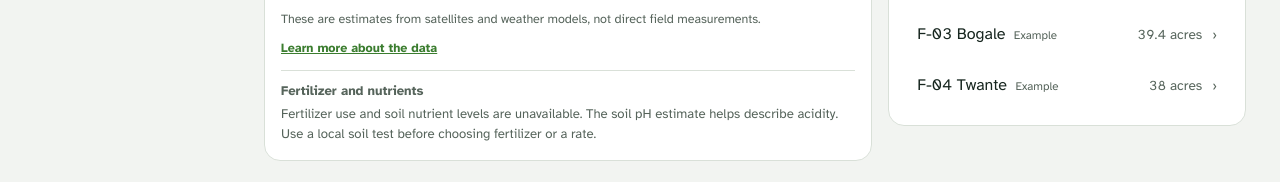
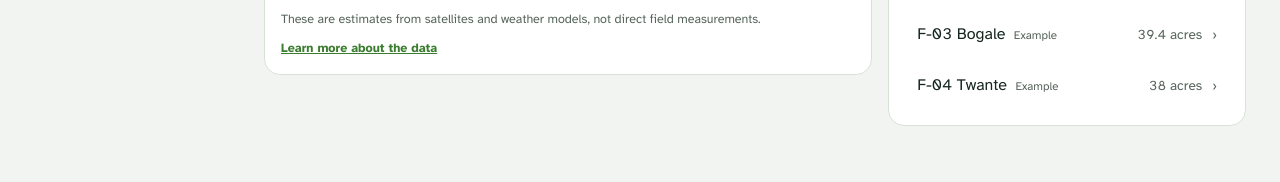
Before and after one commit to Alphathanlwin/NASA, a React (Vite) app in the folder frontend/: page / in a window 1280 px wide. Shown: the part 1127-1309 px from the top of the page. After the commit the page ends 1277 px from the top, so only its background shows below. Built offline with nearby package versions, Linux system fonts and the light colour scheme.

Commit message:
style: remove the fertilizer and nutrients note from Home and My Fields

```diff
--- a/frontend/src/components/FieldOverview.tsx
+++ b/frontend/src/components/FieldOverview.tsx
@@ -120,10 +120,6 @@ export function FieldOverview({ snap, field, onAnalyse, calendar, readings, onRe
         <p className="note small">
           {t('footer.data')} · {snap.sources_retrieved_at?.slice(0, 10)}
         </p>
-        <div className="field-nutrients">
-          <h4>{t('overview.nutrients')}</h4>
-          <p className="note">{t('overview.nutrientsNote')}</p>
-        </div>
       </section>
     </div>
   )
--- a/frontend/src/components/HomePage.tsx
+++ b/frontend/src/components/HomePage.tsx
@@ -153,10 +153,6 @@ export function HomePage({ snap, field, plans, map, profiles, userFields, select
               <span>{t('cond.note')}</span>
               <a className="link" href="https://github.com/Alphathanlwin/NASA/blob/main/data/SOURCES.md" target="_blank" rel="noreferrer">{t('cond.more')}</a>
             </div>
-            <div className="field-nutrients">
-              <h4>{t('overview.nutrients')}</h4>
-              <p className="note">{t('overview.nutrientsNote')}</p>
-            </div>
           </section>
         </div>
 
```
